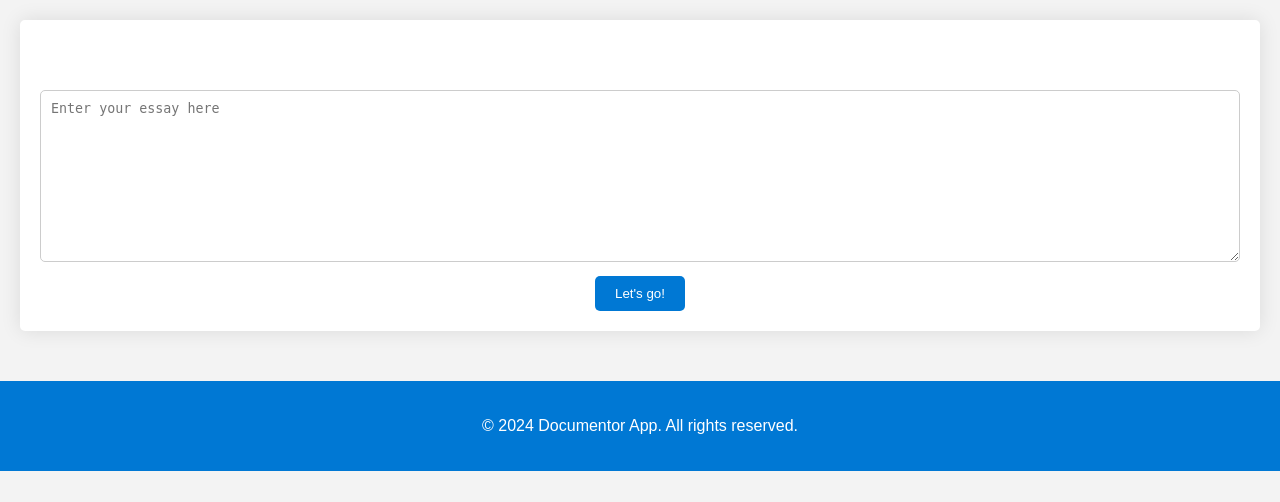
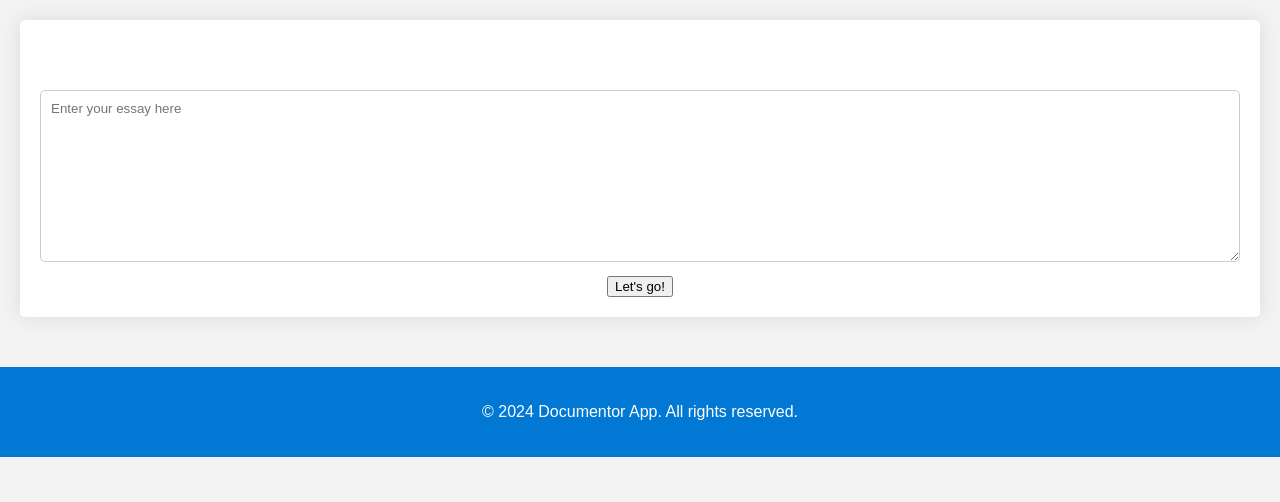
Before and after one commit to shanonk/hackathon, a Flask app: page / in a window 1280 px wide. Shown: the part 103-605 px from the top of the page. Run offline with Flask 2, Linux system fonts and the light colour scheme.

Commit message:
Update index.html

```diff
--- a/templates/index.html
+++ b/templates/index.html
@@ -58,6 +58,9 @@
     border-radius: 5px;
     box-sizing: border-box;
     resize: vertical;
+    font-family: Arial, sans-serif; /* Same font as the rest of the page */
+}
+
         }
         input[type="submit"] {
             background-color: #0078d4;
```
Lines whose indentation alone changed are shown as unchanged.
